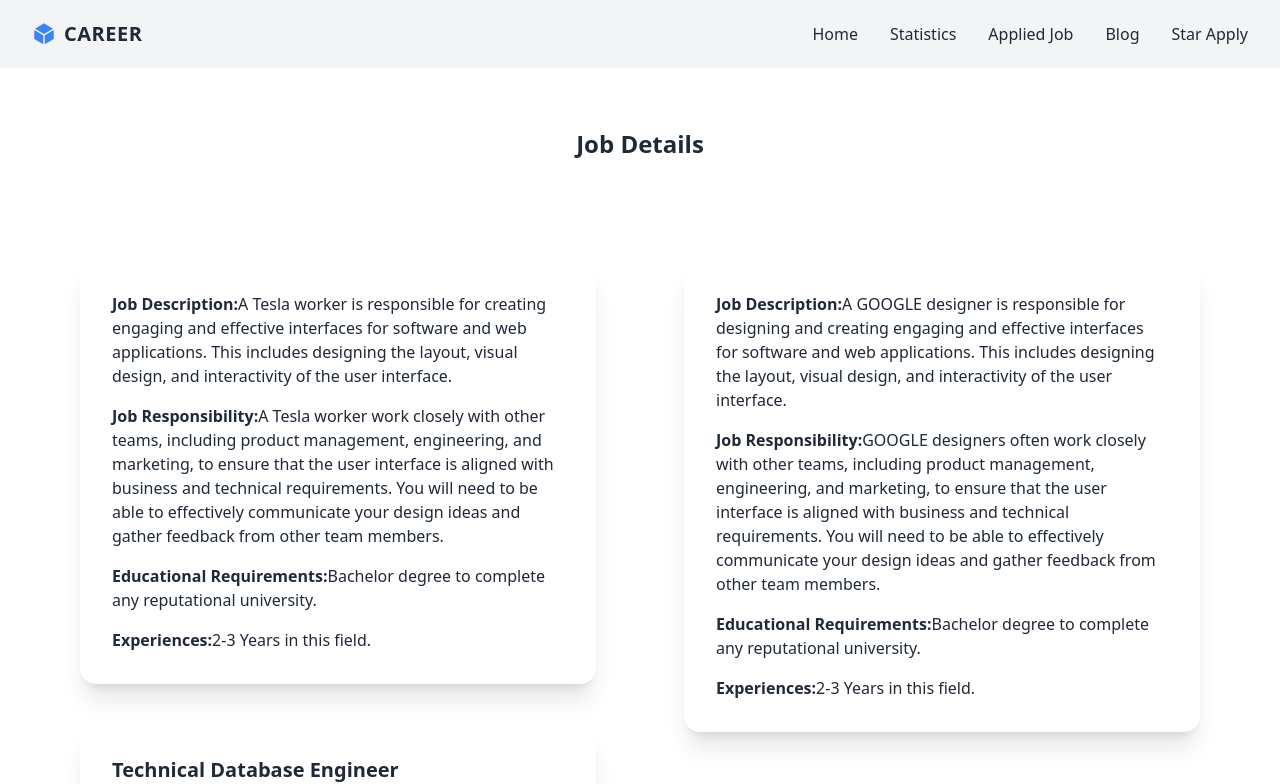
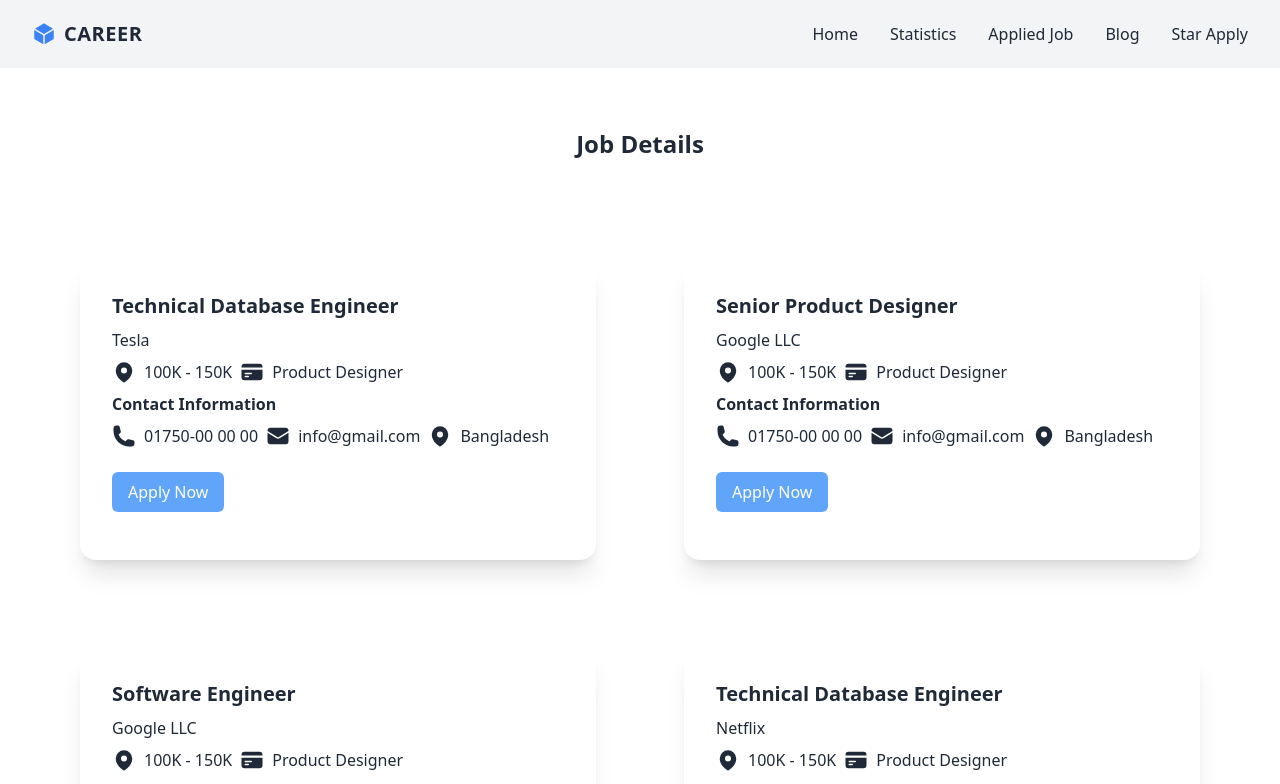
Before and after one commit to ApornaRakshit/career-hub, a React (Vite) app: page /viewDetail in a window 1280 px wide. Shown: the top 784 px of the page. Built offline with nearby package versions, Linux system fonts and the light colour scheme.

Commit message:
icon load from website

```diff
--- a/src/components/JobDetail.jsx
+++ b/src/components/JobDetail.jsx
@@ -1,19 +1,15 @@
 import React from "react";
-import { Link } from 'react-router-dom'
+import { } from 'react-router-dom'
+import {
+    MapPinIcon, CreditCardIcon,
+    PhoneIcon,EnvelopeIcon
+  } from '@heroicons/react/24/solid'
 
 const JobDetail = (props) => {
     //console.log(props.jobDetail);
-    const { Responsibility, name, description, requirements, experience, salary, jobTitle, phone, email, address, company } = props.jobDetail;
+    const { name,salary, jobTitle, phone, email, address, company } = props.jobDetail;
     return (
         <div className="">
-            <div className="card card-side bg-base-100 mx-10 my-10 shadow-xl ">
-                <div className="card-body w-full gap-4">
-                    <p><span className="font-semibold">Job Description:</span>{description}</p>
-                    <p><span className="font-semibold">Job Responsibility:</span>{Responsibility}</p>
-                    <p><span className="font-semibold">Educational Requirements:</span>{requirements}</p>
-                    <p><span className="font-semibold">Experiences:</span>{experience}</p>
-                </div>
-            </div>
             <div className="card card-side bg-base-100 mx-10 my-10 shadow-xl ">
                 <div className="card-body">
                     <h2 className="card-title">
@@ -21,33 +17,27 @@ const JobDetail = (props) => {
                     </h2>
                     <div className="">{company}</div>
                     <div className="card-actions justify-start">
-                        <svg xmlns="http://www.w3.org/2000/svg" fill="none" viewBox="0 0 24 24" strokeWidth={1.5} stroke="currentColor" className="w-6 h-6">
-                            <path strokeLinecap="round" strokeLinejoin="round" d="M12 6v12m-3-2.818l.879.659c1.171.879 3.07.879 4.242 0 1.172-.879 1.172-2.303 0-3.182C13.536 12.219 12.768 12 12 12c-.725 0-1.45-.22-2.003-.659-1.106-.879-1.106-2.303 0-3.182s2.9-.879 4.006 0l.415.33M21 12a9 9 0 11-18 0 9 9 0 0118 0z" />
-                        </svg>
+                    <MapPinIcon className='h-6 w-6 gap-0' />
                         {salary}
-                        <svg xmlns="http://www.w3.org/2000/svg" fill="none" viewBox="0 0 24 24" strokeWidth={1.5} stroke="currentColor" className="w-6 h-6">
-                            <path strokeLinecap="round" strokeLinejoin="round" d="M9 12h3.75M9 15h3.75M9 18h3.75m3 .75H18a2.25 2.25 0 002.25-2.25V6.108c0-1.135-.845-2.098-1.976-2.192a48.424 48.424 0 00-1.123-.08m-5.801 0c-.065.21-.1.433-.1.664 0 .414.336.75.75.75h4.5a.75.75 0 00.75-.75 2.25 2.25 0 00-.1-.664m-5.8 0A2.251 2.251 0 0113.5 2.25H15c1.012 0 1.867.668 2.15 1.586m-5.8 0c-.376.023-.75.05-1.124.08C9.095 4.01 8.25 4.973 8.25 6.108V8.25m0 0H4.875c-.621 0-1.125.504-1.125 1.125v11.25c0 .621.504 1.125 1.125 1.125h9.75c.621 0 1.125-.504 1.125-1.125V9.375c0-.621-.504-1.125-1.125-1.125H8.25zM6.75 12h.008v.008H6.75V12zm0 3h.008v.008H6.75V15zm0 3h.008v.008H6.75V18z" />
-                        </svg>
+                        <CreditCardIcon className='h-6 w-6' />
                         {jobTitle}
                     </div>
                     <h2 className="text-start font-semibold">Contact Information</h2>
                     <div className="card-actions">
-                        <svg xmlns="http://www.w3.org/2000/svg" fill="none" viewBox="0 0 24 24" strokeWidth={1.5} stroke="currentColor" className="w-6 h-6">
-                            <path strokeLinecap="round" strokeLinejoin="round" d="M2.25 6.75c0 8.284 6.716 15 15 15h2.25a2.25 2.25 0 002.25-2.25v-1.372c0-.516-.351-.966-.852-1.091l-4.423-1.106c-.44-.11-.902.055-1.173.417l-.97 1.293c-.282.376-.769.542-1.21.38a12.035 12.035 0 01-7.143-7.143c-.162-.441.004-.928.38-1.21l1.293-.97c.363-.271.527-.734.417-1.173L6.963 3.102a1.125 1.125 0 00-1.091-.852H4.5A2.25 2.25 0 002.25 4.5v2.25z" />
-                        </svg>
+                    <PhoneIcon className='h-6 w-6 text-black-400' />
                         {phone}
-                        <svg xmlns="http://www.w3.org/2000/svg" fill="none" viewBox="0 0 24 24" strokeWidth={1.5} stroke="currentColor" className="w-6 h-6">
-                            <path strokeLinecap="round" strokeLinejoin="round" d="M21.75 6.75v10.5a2.25 2.25 0 01-2.25 2.25h-15a2.25 2.25 0 01-2.25-2.25V6.75m19.5 0A2.25 2.25 0 0019.5 4.5h-15a2.25 2.25 0 00-2.25 2.25m19.5 0v.243a2.25 2.25 0 01-1.07 1.916l-7.5 4.615a2.25 2.25 0 01-2.36 0L3.32 8.91a2.25 2.25 0 01-1.07-1.916V6.75" />
-                        </svg>
+                        <EnvelopeIcon className='h-6 w-6' />
                         {email}
-                        <svg xmlns="http://www.w3.org/2000/svg" fill="none" viewBox="0 0 24 24" strokeWidth={1.5} stroke="currentColor" className="w-6 h-6">
-                            <path strokeLinecap="round" strokeLinejoin="round" d="M15 10.5a3 3 0 11-6 0 3 3 0 016 0z" />
-                            <path strokeLinecap="round" strokeLinejoin="round" d="M19.5 10.5c0 7.142-7.5 11.25-7.5 11.25S4.5 17.642 4.5 10.5a7.5 7.5 0 1115 0z" />
-                        </svg>
+                        <MapPinIcon className='h-6 w-6 gap-0' />
                         {address}
-                        <Link to='/viewDetail' className='default'><button className='bg-blue-400 rounded-md px-4 py-2 mt-4 mb-4 text-white fw-bold'>Apply Now
+                                    {/*Apply Nowwwwwwwwwww*/}
+
+                        <button className='bg-blue-400 rounded-md px-4 py-2 mt-4 mb-4 text-white fw-bold'>  Apply Now
                         </button>
-                        </Link>
+
+                        {/* <Link to='/viewDetail' className='default'><button className='bg-blue-400 rounded-md px-4 py-2 mt-4 mb-4 text-white fw-bold'>Apply Now
+                        </button>
+                        </Link> */}
                     </div>
                 </div>
             </div>
--- a/src/components/ViewDetail.jsx
+++ b/src/components/ViewDetail.jsx
@@ -10,9 +10,6 @@ const ViewDetail = () => {
         const loadDetail = async() => {
          const res = await fetch('features.json');
          const detail = await res.json();
-
-
-
 
          setDetail(detail);
         }
--- a/src/main.jsx
+++ b/src/main.jsx
@@ -44,7 +44,6 @@ const router = createBrowserRouter([
       element: <ViewDetail />,
     },
 
-
     ],
 
 
```
